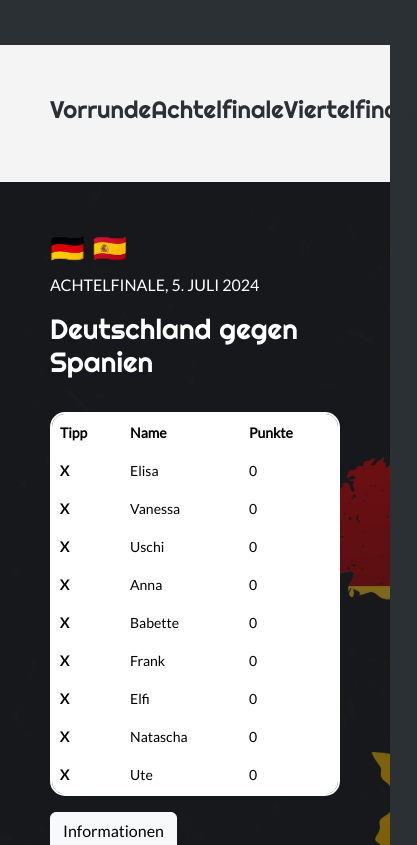
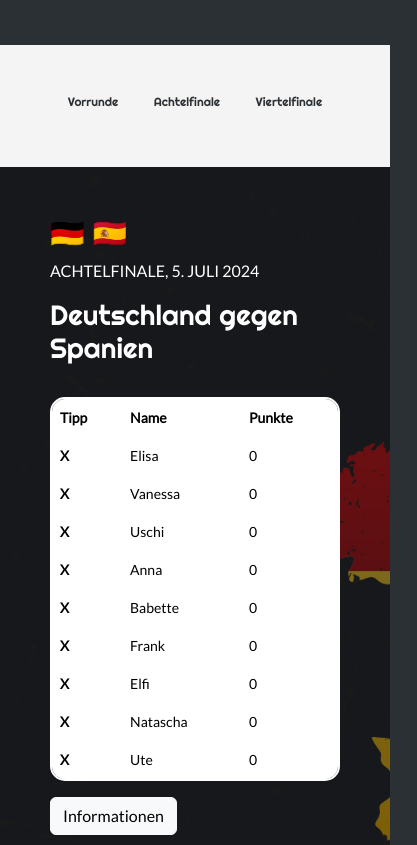
Before and after one commit to vness-kraemer/em-tipps, a website: page index.html in a window 390 px wide. Shown: the part 1960-2805 px from the top of the page, 417 px wide, since content can reach past the window. Drawn offline with nearby package versions, Linux system fonts and the light colour scheme.

Commit message:
changed size responsive menu-p

```diff
--- a/style.css
+++ b/style.css
@@ -305,4 +305,8 @@ th, td {
     .col-responsive {
         padding: 20px;
     }
+
+    .menu-p {
+        font-size: 12px;
+    }
  }
```
